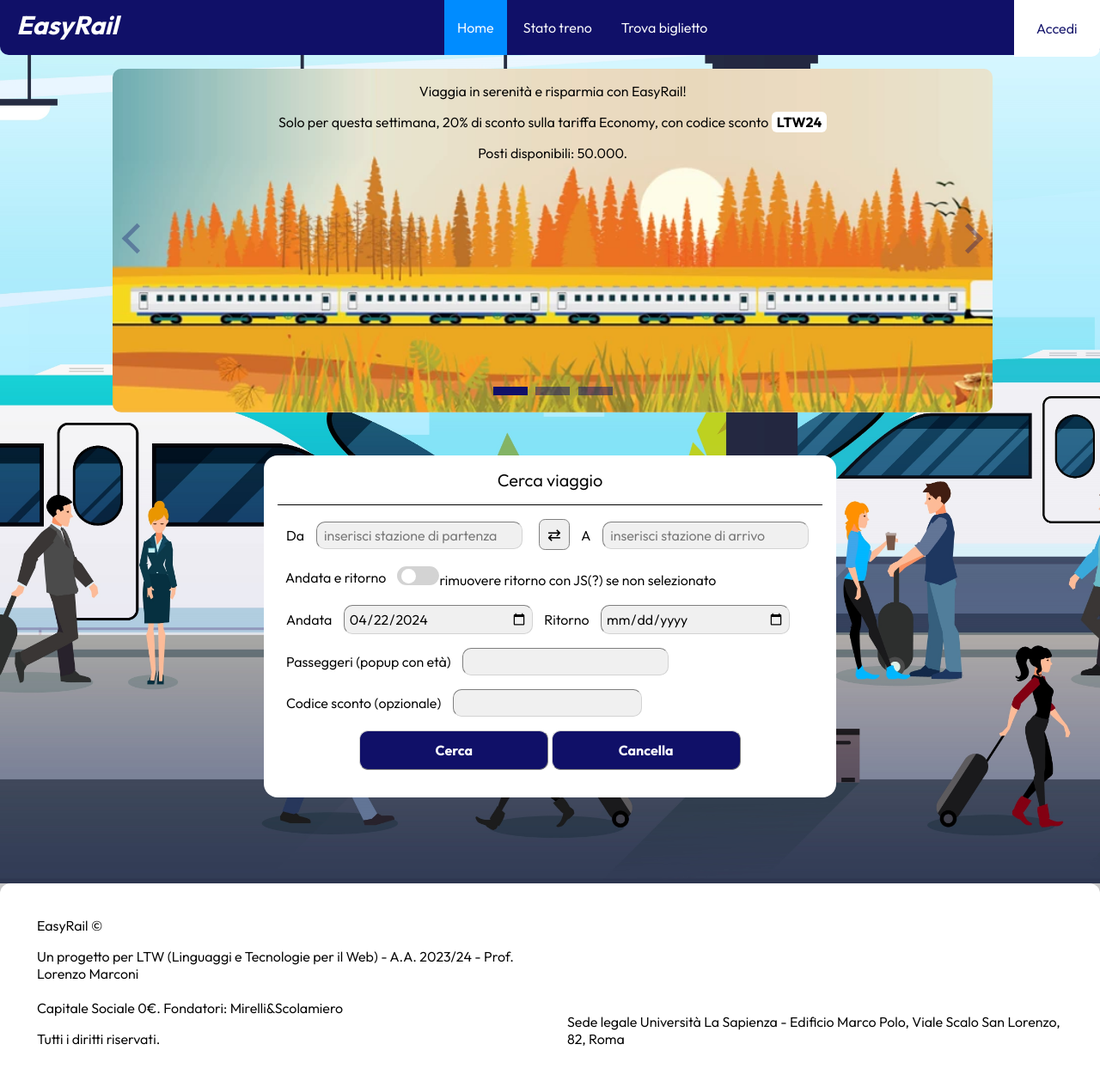
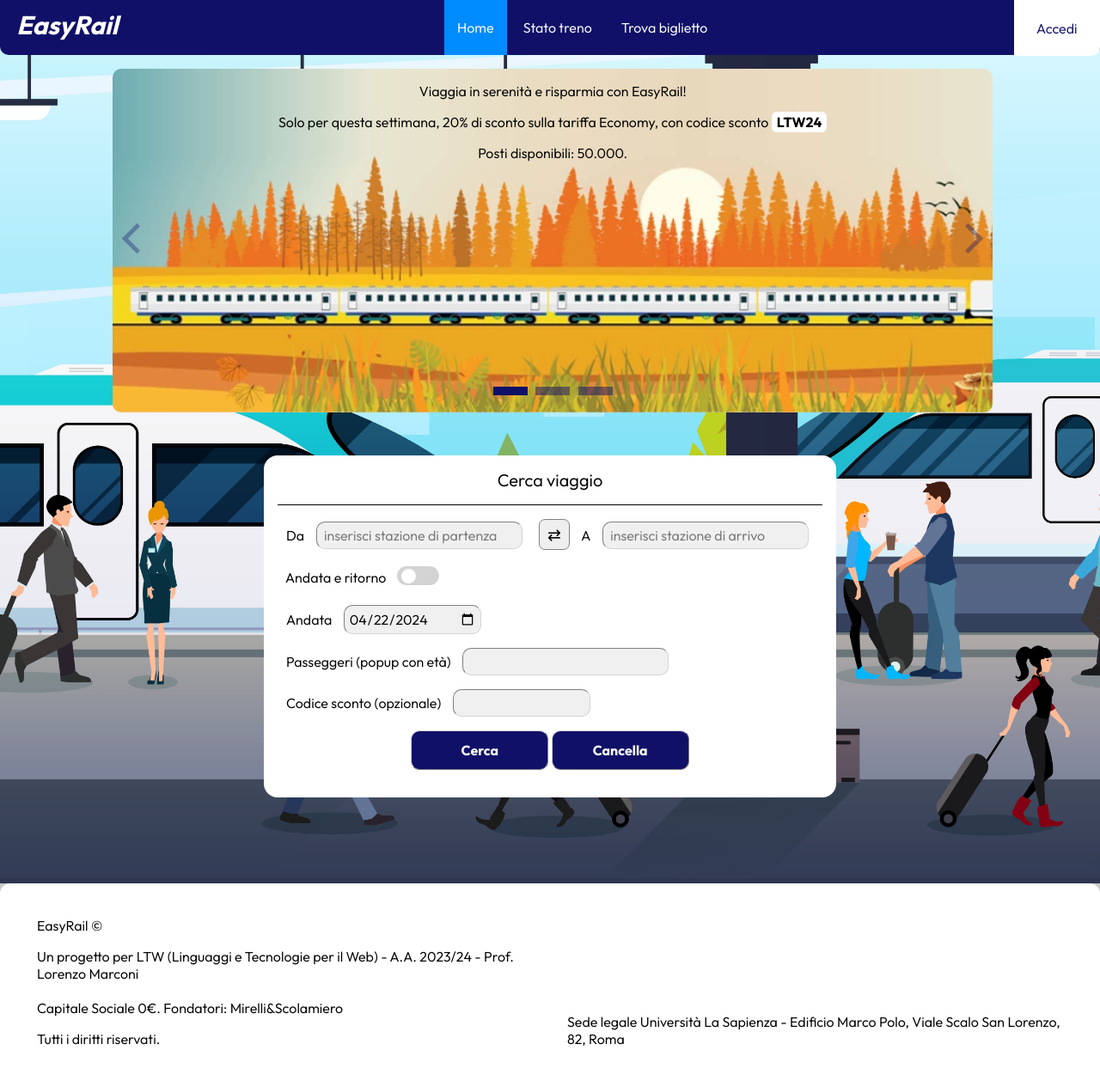
Before and after one commit to Daddo172/LTW-EasyRail, a PHP site: the page made by EasyRail - Progetto pratico/HomePage.html in a window 1280 px wide. Shown: the whole page at 86% size. Run offline with PHP 8.4, Linux system fonts and the light colour scheme; some libraries are stand-ins or nearby versions.

Commit message:
Add files via upload

```diff
--- a/EasyRail - Progetto pratico/HomePage.html
+++ b/EasyRail - Progetto pratico/HomePage.html
@@ -8,26 +8,74 @@
 	<link rel="stylesheet" href="https://fonts.googleapis.com/css2?family=Outfit:wght@100..900&display=swap">
 	<link rel="icon" href="pictures/LogoEasyRail.jpg" type="image/x-icon">
 	<script src="https://ajax.googleapis.com/ajax/libs/jquery/2.1.1/jquery.min.js"></script>
-	<script type="text/javascript">
-		$(function(){
-			var dtToday = new Date();
-			var month = dtToday.getMonth() + 1;
-			var day = dtToday.getDate();
-			var year = dtToday.getFullYear();
+	<script>
+
+		function swap() {
+			var stzPart = document.getElementById("part");
+			var stzArr = document.getElementById("arr");
+			var temp = stzPart.value;
+			stzPart.value = stzArr.value;
+			stzArr.value = temp;
+		}
+
+/*		function validaStz() {
+			var stzPart = document.getElementById("part").value;
+			var stzArr = document.getElementById("arr").value;
+			//controllo siano stazioni valide
+			//AGGIUNGERE IGNORE CASE
+			var array = document.getElementsByTagName("option");
+			var c=0;
+			for (var i = 0; i < a.length; i++) {
+				if (stzPart == a[i] || stzArr == a[i]) c++;
+			}
+			if (c!=2) {
+				alert("Inserire stazioni di partenza e di destinazione valide");
+				return false;
+			}
+			//controllo stazioni non uguali
+			if (stzPart==stzArr) {
+				alert("Sono state inserite partenza e destinazione stazioni uguali");
+				return false;
+			}
+
+			return true;
+		}
+*/
+		function ritornoOnOff() {
+			if (document.getElementById("onOff").checked) {
+				document.getElementById("lr").style.display = "inline";
+				document.getElementById("dataRit").style.display = "inline";
+			}
+			else {
+				document.getElementById("lr").style.display = "none";
+				document.getElementById("dataRit").style.display = "none";
+			}
+		}
+
+		$(function() {
+			var today = new Date();
+			var month = today.getMonth() + 1;
+			var day = today.getDate();
+			var year = today.getFullYear();
 			if(month < 10)
 				month = '0' + month.toString();
 			if(day < 10)
-			 day = '0' + day.toString();
+				day = '0' + day.toString();
 			var minDate = year + '-' + month + '-' + day;
-			$('#dataAnd').val(minDate);
-			$('#dataAnd').attr('min', minDate);
-			$('#dataRit').attr('min', minDate); //inserire dataAnd come min
-		});
+			$("#dataAnd").attr("min", minDate);
+			$("#dataAnd").attr("value", minDate);
+			});
+
+		function dataMinimaRit() {
+			var minDateRit = document.getElementById("dataAnd").value;
+			document.getElementById("dataRit").min = minDateRit;
+		}
+
 		</script>
 	<style>
 		input {
 			margin: 0;
-			min-width: 220px;
+			width: 240px;
 		}
 	</style>
 </head>
@@ -108,14 +156,14 @@
 	</div>
 	<div style="text-align: center;">
 		<!--Form Cerca viaggio-->
-		<form action="" style="min-width: 666px; max-width: 666px;">
+		<form action="" onsubmit="return validaStz()" name="form" id="form" style="min-width: 666px; max-width: 666px;">
 			<div class="formhead">Cerca viaggio</div>
 			<p>
 				<label for="part">Da</label>
-				<input list="stazioni" name="part" maxlength="27" placeholder=" inserisci stazione di partenza">
-				<button class="switch">&rlarr;</button>
+				<input list="stazioni" name="part" id="part" maxlength="27" placeholder=" inserisci stazione di partenza">
+				<button onclick="swap()" class="swap" type="button">&rlarr;</button>
 				<label for="arr">A</label>
-				<input list="stazioni" name="arr" maxlength="27" placeholder=" inserisci stazione di arrivo">
+				<input list="stazioni" name="arr" id="arr" maxlength="27" placeholder=" inserisci stazione di arrivo">
 
 				<datalist id="stazioni">
 					<option>Bologna Centrale</option>
@@ -130,15 +178,15 @@
 			<p>
 				<table><tr>
 					<td style="padding: 0px 10px 0px 7px;">Andata e ritorno</td>
-					<td><input type="checkbox" id="switch" class="checkbox">
-					<label for="switch" class="toggle"></label>rimuovere ritorno con JS(?) se non selezionato</td>
+					<td><input onclick="ritornoOnOff()" class="checkbox" type="checkbox" id="onOff" name="onOff">
+					<label for="onOff" class="toggle"></label></td>
 				</tr></table>
 			</p>
 			<p>
 				<label for="dataAnd">Andata</label>
-				<input class="date" type="date" name="dataAnd" id="dataAnd">
-				<label for="dataRit">Ritorno</label>
-				<input class="date" type="date" name="dataRit" id="dataRit">
+				<input type="date" name="dataAnd" id="dataAnd" style="width: 160px;">
+				<label for="dataRit" id="lr" style="margin-left: 24px;" hidden>Ritorno</label>
+				<input onclick="dataMinimaRit()" type="date" name="dataRit" id="dataRit" style="width: 160px;" hidden>
 			</p>
 			<p>
 				<label for="pass">Passeggeri (popup con età)</label>
@@ -146,7 +194,7 @@
 			</p>
 			<p>
 				<label for="cs">Codice sconto (opzionale) </label>
-				<input class="cs" type="text" name="cs" id="cs">
+				<input class="cs" type="text" name="cs" id="cs" style="width: 160px;">
 			</p>
 			<p>
 				<div style="text-align: center;">
--- a/EasyRail - Progetto pratico/stile.css
+++ b/EasyRail - Progetto pratico/stile.css
@@ -68,8 +68,8 @@ select {
 	border-radius: 5px;
 	font-size: 16px;
 }
-/*Bottone switch Andata/ritorno*/
-.switch {
+/*Bottone swap Andata/ritorno*/
+.swap {
 	margin-left: 16px;
 	font-size: 19px;
 	width: 36px; height: 36px;
@@ -84,12 +84,6 @@ input {
 	padding: 5px;
 	margin: 5px 0 5px 0;
 	width: 240px;
-}
-input.date {
-	width: 200px;
-}
-input.cs{
-	width: 120px;
 }
 /*Tasti Cerca e Cancella*/
 .button {
@@ -161,6 +155,7 @@ footer {
 .dropbtn {
 	background-color: white;
 	display: inline-block;
+	height: 0px;
 	color: rgb(16, 16, 104);
 	font-size: 16px;
 	border: none;
```
